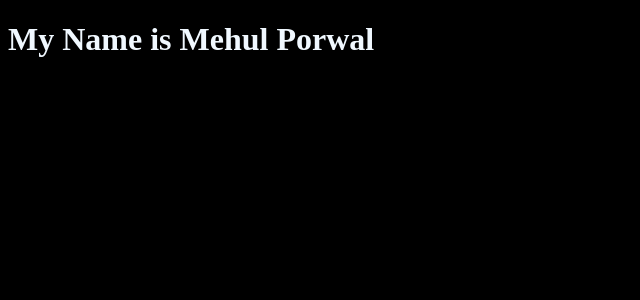
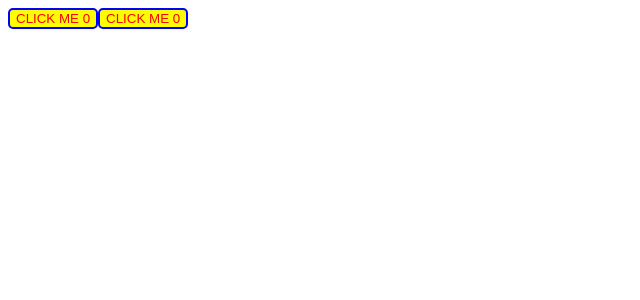
Before and after one commit to mehulgithub-1903/ReactLearn, a React (Create React App) app: page / in a window 1280 px wide. Shown: the top 300 px of the page, without its empty margins (0-640 px from the left). Built offline with nearby package versions, Linux system fonts and the light colour scheme.

Commit message:
useEffect with comments

```diff
--- a/src/App.jsx
+++ b/src/App.jsx
@@ -1,21 +1,36 @@
-import React, { createContext } from 'react'
-import ComA from './ComA'
+import React,{useState,useEffect} from 'react'
+
+const App = () => {
 
 
-const FirstName=createContext();
-const LastName=createContext();
+    const [name, setName] = useState(0);
+    const [num, setNum] = useState(0)
+     useEffect(()=>{
+         alert("Hello")
+        })
 
-const App = () => {
-  return (
-    <div>
-        <FirstName.Provider value={"Mehul"}>
-        <LastName.Provider value={"Porwal"}>
-        <ComA/>
-        </LastName.Provider>
-        </FirstName.Provider>
-    </div>
-  )
+        /*use effect gets triggered after render function in index
+            useEffect(()=>{
+                alert("Hello")
+                },[])
+        --> sirf pheli baar render hone pe useEffect Chalega
+            useEffect(()=>{
+                alert("Hello")
+                },[num])
+        --> num ki value change hone pe hi chalega
+
+        */
+
+    return (
+        <div>
+        <button onClick={()=>{
+            setName(name+1)
+        }}>Click me {name}</button>
+         <button onClick={()=>{
+            setNum(num+1)
+        }}>Click me {num}</button>
+        </div>
+    )
 }
 
 export default App
-export {FirstName,LastName}
--- a/src/ComA.jsx
+++ /dev/null
@@ -1,11 +0,0 @@
-import React from 'react'
-import ComB from "./ComB"
-const ComA = () => {
-    return (
-        <div>
-            <ComB></ComB>
-        </div>
-    )
-}
-
-export default ComA
--- a/src/ComB.jsx
+++ /dev/null
@@ -1,11 +0,0 @@
-import React from 'react'
-import ComC from './ComC'
-const ComB = () => {
-    return (
-        <div>
-            <ComC></ComC>
-        </div>
-    )
-}
-
-export default ComB
--- a/src/ComC.jsx
+++ /dev/null
@@ -1,15 +0,0 @@
-import React ,{useContext}from 'react'
-import {FirstName,LastName} from './App.jsx'
-const ComC = () => {
-
-  const fname = useContext(FirstName)
-  const lname = useContext(LastName)
-
-    return (
-        <div>
-         <h1>My Name is {fname} {lname} </h1>
-        </div>
-    )
-}
-
-export default ComC
--- a/src/index.css
+++ b/src/index.css
@@ -1,8 +1,8 @@
 
-body{
+/* body{
   background-color: black;
   color:aliceblue
-}
+} */
 
 button{
   padding: 12px ,20px;
--- a/src/index.js
+++ b/src/index.js
@@ -2,4 +2,5 @@ import React from 'react';
 import ReactDOM from 'react-dom';
 import App from './App'
 import './index.css'
+
 ReactDOM.render(<App/>,document.getElementById('root'));
```
